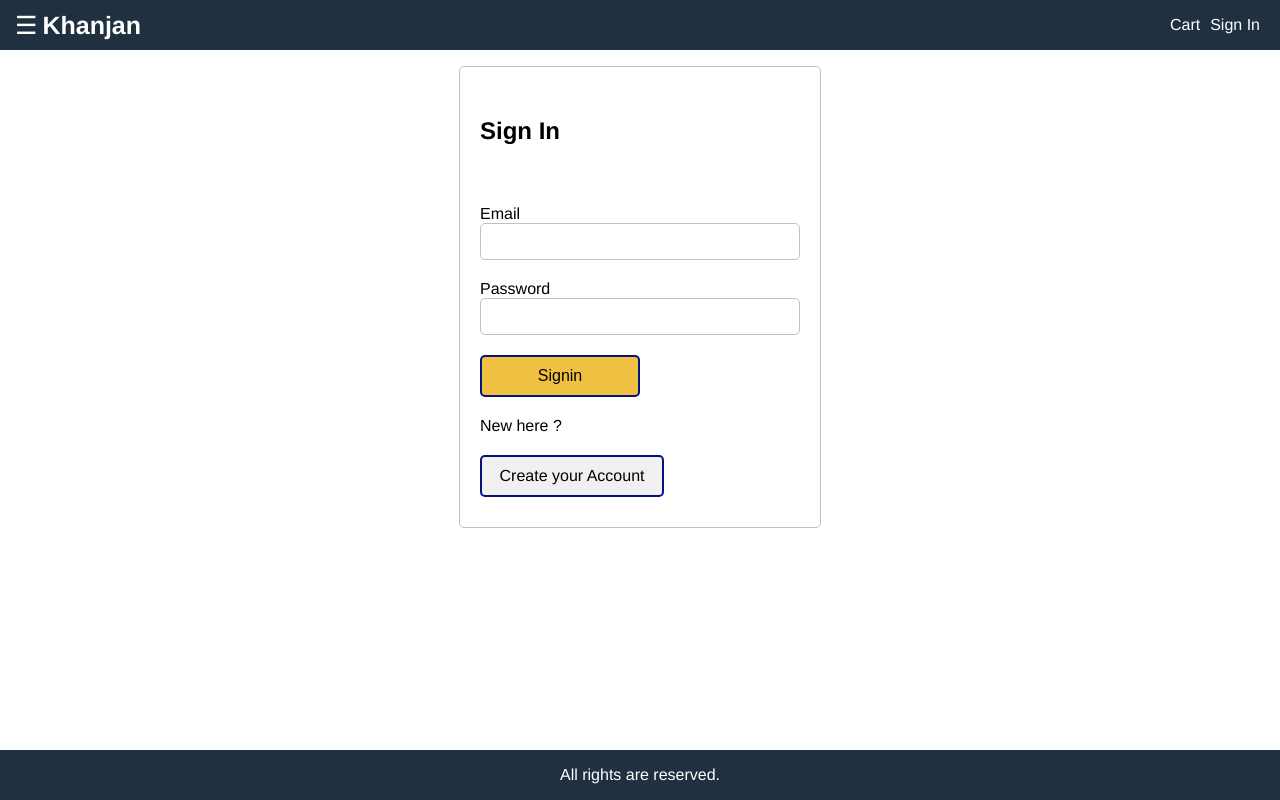
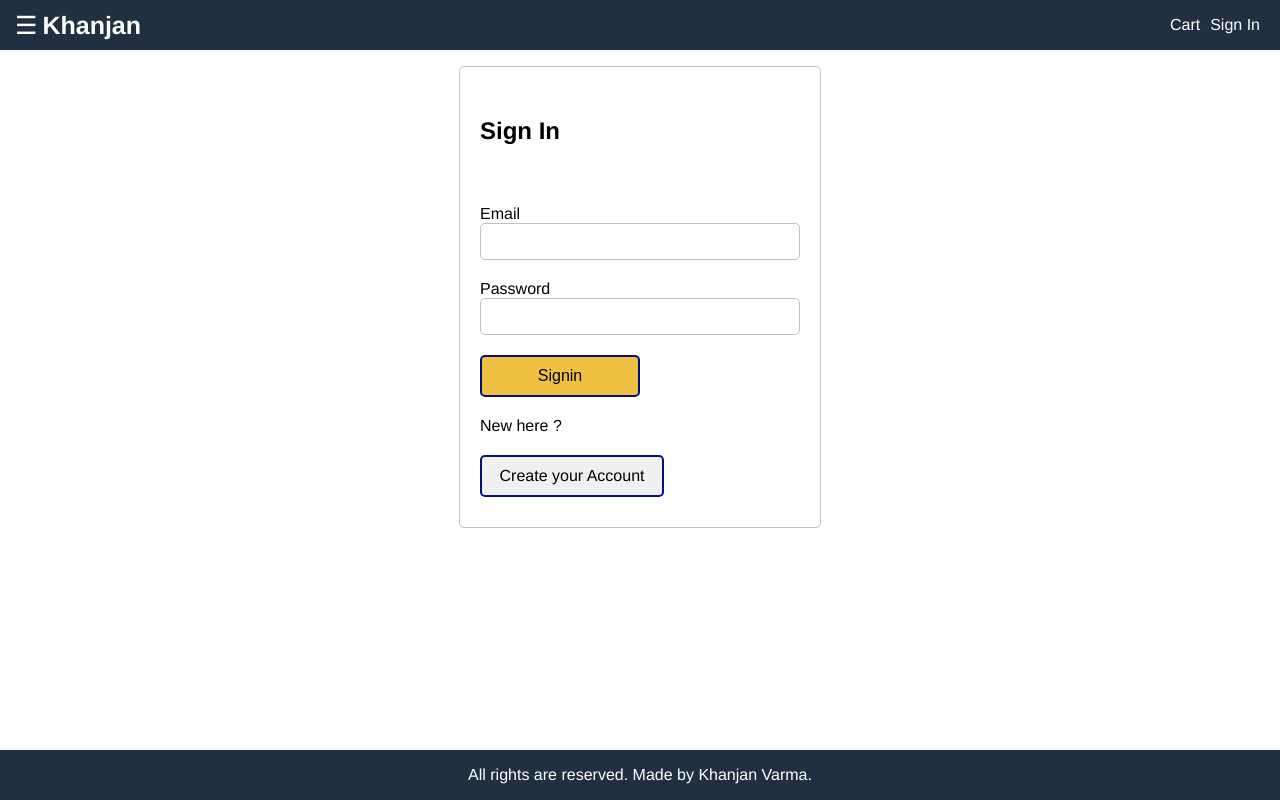
Before and after one commit to Khanjan04/Khanjan-Local-Store, a React (Create React App) app in the folder frontend/: page /signin in a window 1280 px wide. Built offline with nearby package versions, Linux system fonts and the light colour scheme.

Commit message:
Few changes

```diff
--- a/frontend/src/App.js
+++ b/frontend/src/App.js
@@ -86,7 +86,7 @@ function App() {
                     </div>
                 </main>
                 <footer className="footer">
-                    All rights are reserved.
+                    All rights are reserved. Made by Khanjan Varma.
         </footer>
             </div>
         </BrowserRouter>
```
